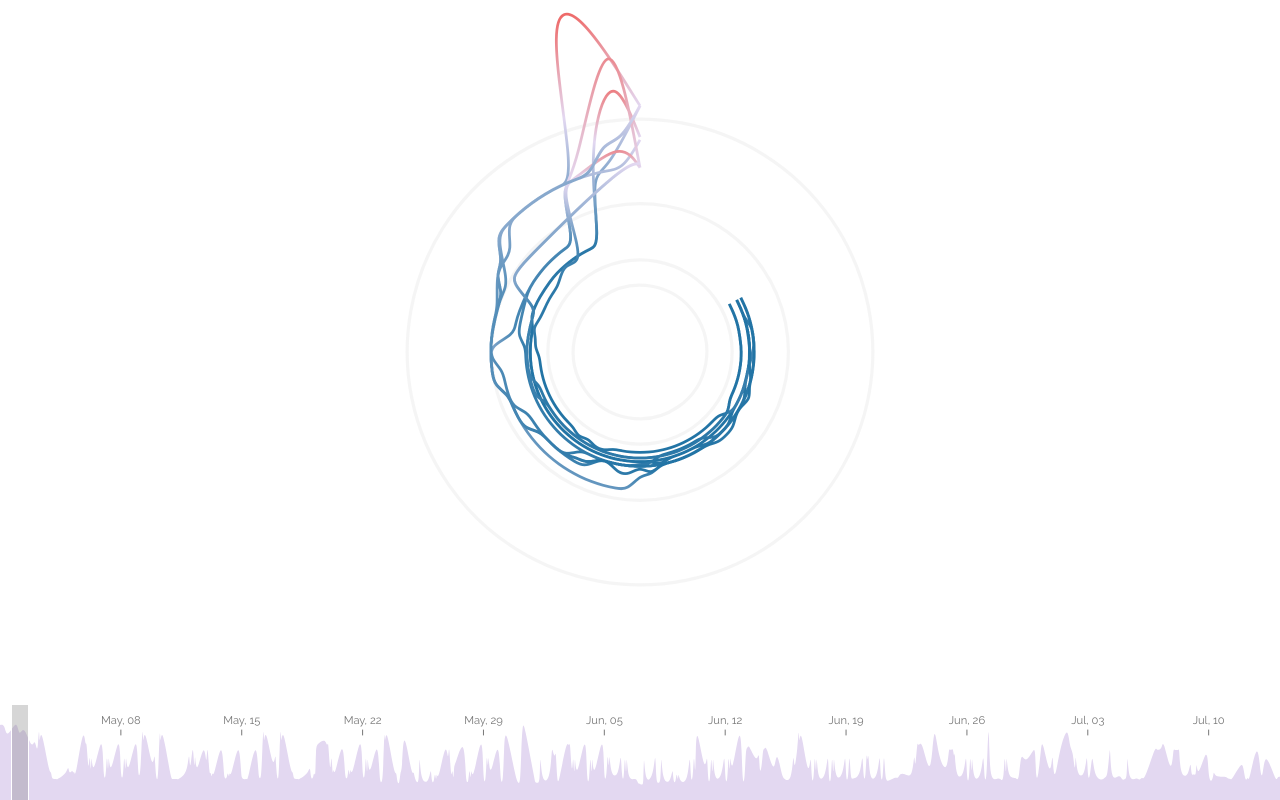
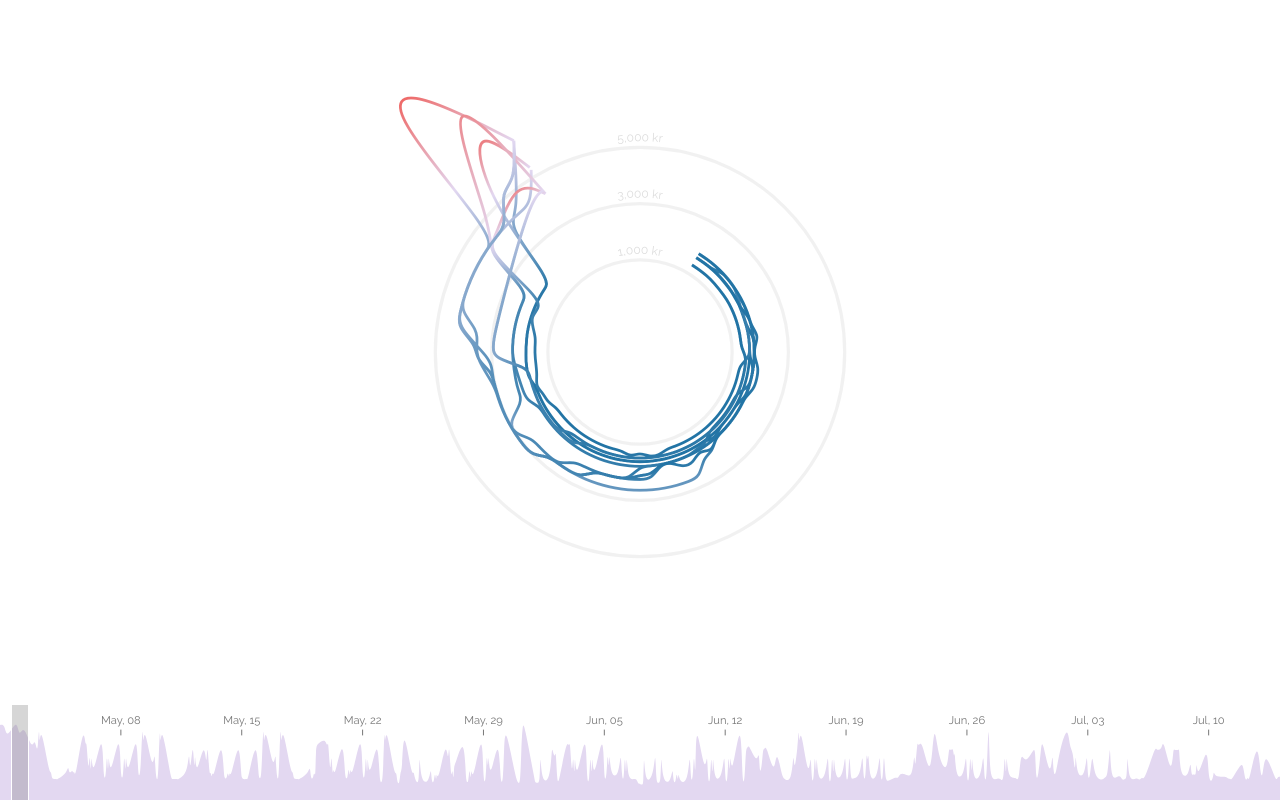
Before and after one commit to higsch/flyhigh, a Svelte app in the folder visualisation/app/: page / in a window 1280 px wide. Built offline with nearby package versions, Linux system fonts and the light colour scheme.

Commit message:
price labels

```diff
--- a/visualisation/app/src/RadialGraph/Coordinates.svelte
+++ b/visualisation/app/src/RadialGraph/Coordinates.svelte
@@ -3,23 +3,47 @@
     arc as d3arc,
     curveBasis } from 'd3';
 
-  export let priceCoords;
+  export let priceScale;
   export let width = 0;
   export let height = 0;
 
+  const pi2 = Math.PI * 2;
   const arc = d3arc()
     .innerRadius(d => d.radius)
     .outerRadius(d => d.radius)
-    .startAngle(d => d.angleStart)
-    .endAngle(d => d.angleEnd);
+    .startAngle(d => d.startAngle)
+    .endAngle(d => d.endAngle);
+
+  let priceCoords;
+
+  function addNumberCommas(x) {
+    return x.toString().replace(/\B(?=(\d{3})+(?!\d))/g, ',');
+}
+
+  $: if (priceScale) {
+    priceCoords = [1000, 3000, 5000].map(price => ({
+      label: `${addNumberCommas(price)} kr`,
+      radius: priceScale(price)
+    }));
+  }
 </script>
 
 <svg width={width || 0} height={height || 0}>
   {#if priceCoords}
     <g class="price-coords" transform="translate({width / 2} {height / 2})">
-      {#each priceCoords as { label, radius, angleStart, angleEnd }}
+      {#each priceCoords as { label, radius, startAngle, endAngle }, i}
         <g class="price-coord">
-          <path d={arc({radius, angleStart, angleEnd})}></path>
+          <path class="price-circle" d={arc({radius, startAngle: 0, endAngle: pi2})}></path>
+          <path id="price-label-path-{i}"
+                class="price-label-path"
+                d={arc({radius: radius + 6, startAngle: -pi2 / 2, endAngle: pi2 / 2})}>
+          </path>
+          <text>
+            <textPath href="#price-label-path-{i}"
+                      startOffset="25%">
+              {label}
+            </textPath>
+          </text>
         </g>
       {/each}
     </g>
@@ -32,9 +56,19 @@
     z-index: 0;
   }
 
-  g.price-coord path {
+  g.price-coord path.price-circle {
     stroke: var(--light-gray);
-    stroke-opacity: 0.3;
-    stroke-width: 0.2rem;
+    stroke-width: 0.4vmin;
+    stroke-opacity: 0.4;
+  }
+
+  g.price-coord path.price-label-path {
+    fill: transparent;
+  }
+
+  g.price-coord text {
+    fill: var(--light-gray);
+    text-anchor: middle;
+    font-size: 1.5vmin;
   }
 </style>
--- a/visualisation/app/src/RadialGraph/RadialGraph.svelte
+++ b/visualisation/app/src/RadialGraph/RadialGraph.svelte
@@ -15,7 +15,7 @@
   const sizeOffset = 10;
   const pi2 = 2 * Math.PI;
   const daysOnCircle = 35;
-  const dayOffset = 1;
+  const dayOffset = -2;
   const priceLabels = [100, 1000, 3000, 6000];
 
   let width, height;
@@ -24,7 +24,6 @@
   let dataPreCalc;
   let radialDataIndex;
   let slicedData;
-  let priceCoords;
 
   function dayToAngle(day) {
     return -pi2 * day / daysOnCircle + pi2 * dayOffset / daysOnCircle;
@@ -92,14 +91,6 @@
         }
       });
     }
-
-    // build the coordinates to show
-    priceCoords = priceLabels.map(label => ({
-      radius: priceScale(label),
-      angleStart: dayToAngle(0),
-      angleEnd: dayToAngle(daysOnCircle),
-      label: `${label}kr`
-    }));
   }
 
   $: if (dataPreCalc) {
@@ -115,7 +106,7 @@
 </script>
 
 <div class="wrapper" bind:offsetWidth={width} bind:offsetHeight={height}>
-  <Coordinates priceCoords={priceCoords}
+  <Coordinates priceScale={priceScale}
                width={width - sizeOffset}
                height={height - sizeOffset} />
   <RadialCanvas data={slicedData}
```
